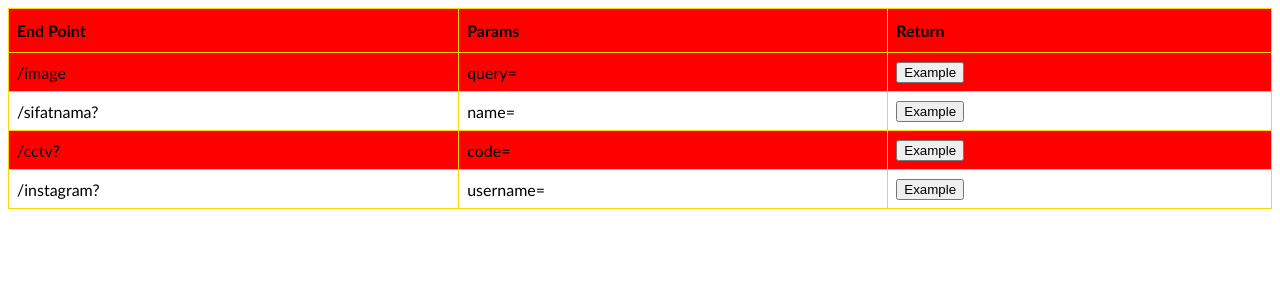
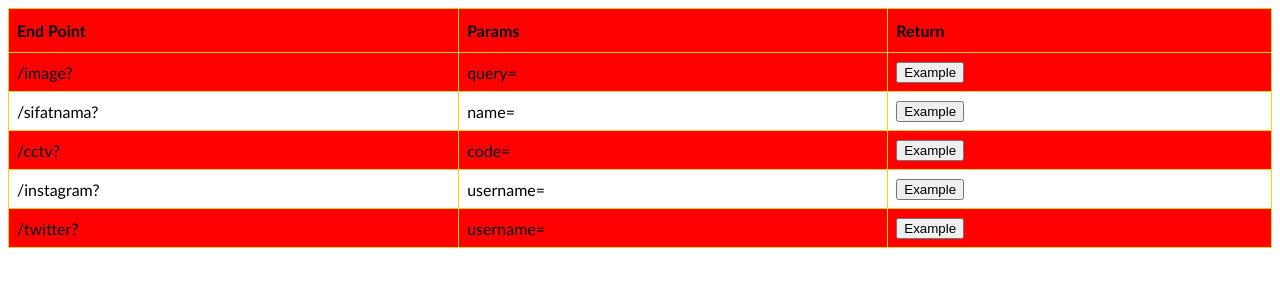
Before and after one commit to ksanihbous/wayek, a Flask app: page / in a window 1280 px wide. Shown: the top 300 px of the page. Run offline with Flask 2, Linux system fonts and the light colour scheme.

Commit message:
Update index.html

```diff
--- a/app/templates/index.html
+++ b/app/templates/index.html
@@ -35,7 +35,7 @@
     <th>Return</th>
   </tr>
   <tr>
-    <td>/image</td>
+    <td>/image?</td>
     <td>query=</td>
     <td><a href="image?query=ayam"><button type="button">Example</button></a></td>
   </tr>
@@ -54,6 +54,11 @@
     <td>username=</td>
     <td><a href="instagram?username=sajak_detik"><button type="button">Example</button></a></td>
   </tr>
+  <tr>
+    <td>/twitter?</td>
+    <td>username=</td>
+    <td><a href="twitter?username=juiceworlddd"><button type="button">Example</button></a></td>
+  </tr>
 </table>
 </body>
 </html>
```
